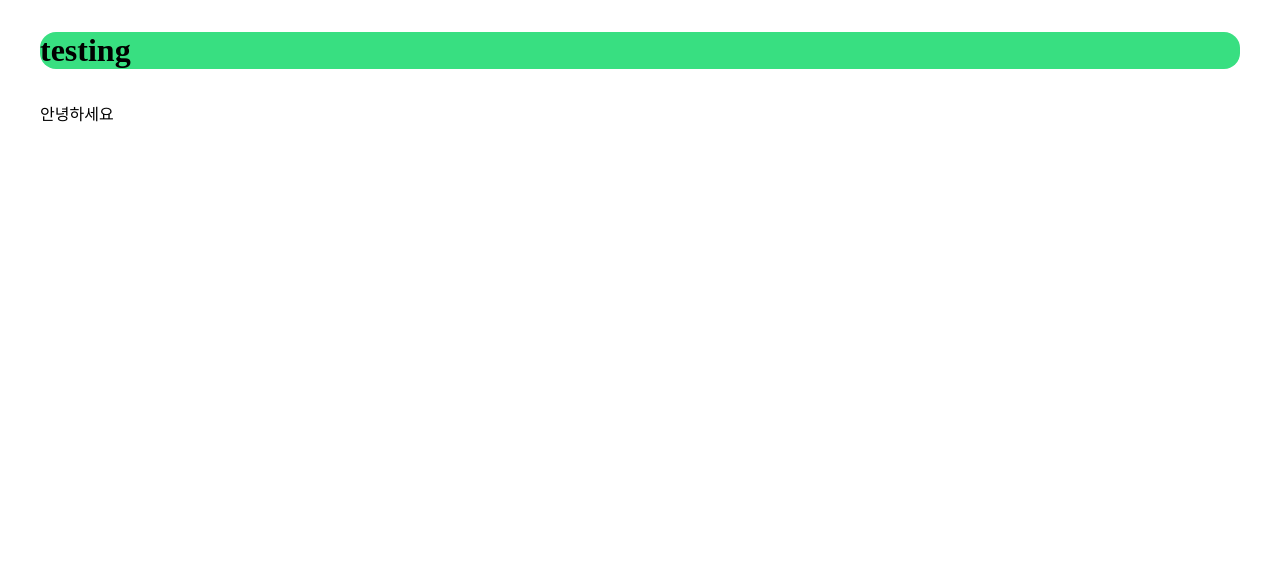
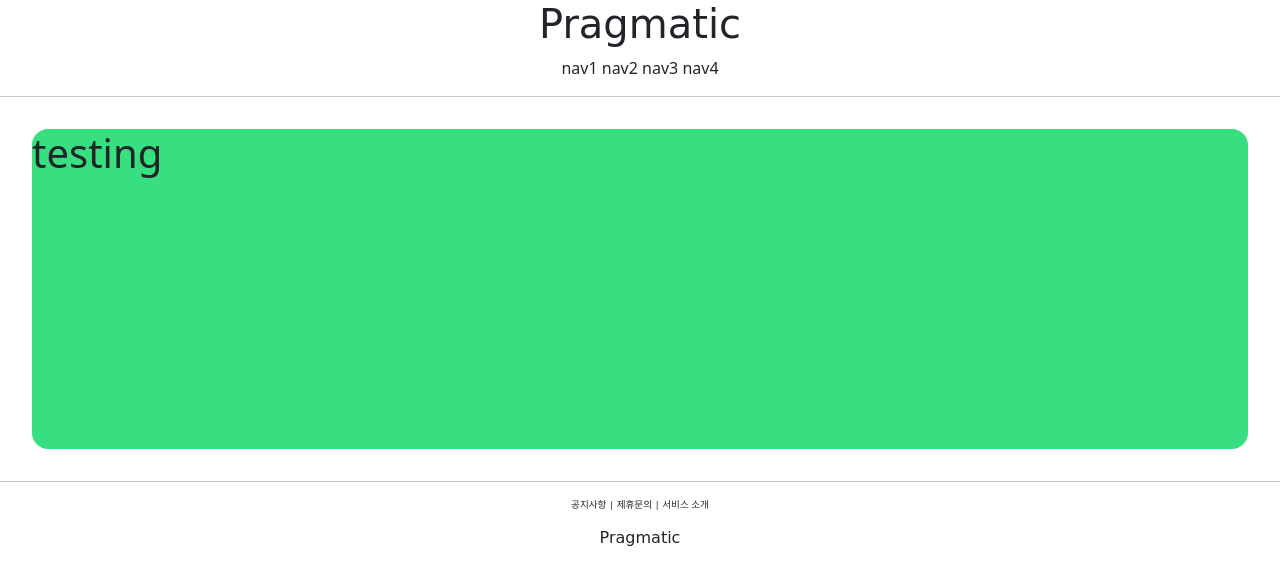
Before and after one commit to ElephantAnthony/2023_mentoPargmetic, a Django app: page /account/hello_world/ in a window 1280 px wide. Shown: the top 585 px of the page. Run offline with Django 4.2, Linux system fonts and the light colour scheme.

Commit message:
django course 10

```diff
--- a/accountapp/templates/accountapp/hello_world.html
+++ b/accountapp/templates/accountapp/hello_world.html
@@ -2,7 +2,7 @@
 
 {% block content %}
 
-    <div style="height: 20 rem; background-color: #38df81; border-radius: 1rem; margin: 2rem;">
+    <div style="height: 20rem; background-color: #38df81; border-radius: 1rem; margin: 2rem;">
         <h1>
           testing
         </h1>
--- a/templates/base.html
+++ b/templates/base.html
@@ -7,8 +7,12 @@
 
     {% include 'header.html' %}
 
+    <hr>
+
     {% block content %}
     {% endblock %}
+
+    <hr>
 
     {% include 'footer.html' %}
 
--- a/templates/footer.html
+++ b/templates/footer.html
@@ -1,3 +1,10 @@
- <div style="height: ５0 rem; background-color: #６０６５５０; border-radius: 1rem; margin: 2rem;">
-        안녕하세요
- </div>
+ <div style="text-align: center; margin-top: 2rem 0;">
+        <div style="font-size: .6rem;">
+            <span>공지사항</span> |
+            <span>제휴문의</span> |
+            <span>서비스 소개</span>
+        </div>
+        <div style="margin-top: 1rem;">
+            <h6 style="margin-top: 1rem; font-family: 'Bebas Neue', cursive;">Pragmatic</h6>
+        </div>
+    </div>
--- a/templates/head.html
+++ b/templates/head.html
@@ -2,4 +2,13 @@
 <head>
     <meta charset="UTF-8">
     <title>Pragmatic</title>
+
+    <!-- BOOTSTRAP LINK -->
+    <link href="https://cdn.jsdelivr.net/npm/bootstrap@5.2.0/dist/css/bootstrap.min.css" rel="stylesheet" integrity="sha384-gH2yIJqKdNHPEq0n4Mqa/HGKIhSkIHeL5AyhkYV8i59U5AR6csBvApHHNl/vI1Bx" crossorigin="anonymous">
+	<script src="https://cdn.jsdelivr.net/npm/bootstrap@5.2.0/dist/js/bootstrap.bundle.min.js" integrity="sha384-A3rJD856KowSb7dwlZdYEkO39Gagi7vIsF0jrRAoQmDKKtQBHUuLZ9AsSv4jD4Xa" crossorigin="anonymous"></script>
+
+    <!-- GOOGLE FONTS LINKS -->
+    <link rel="preconnect" href="https://fonts.googleapis.com">
+    <link rel="preconnect" href="https://fonts.gstatic.com" crossorigin>
+    <link href="https://fonts.googleapis.com/css2?family=Caveat&family=Noto+Sans+KR:wght@100&display=swap" rel="stylesheet">
 </head>
--- a/templates/header.html
+++ b/templates/header.html
@@ -1,3 +1,12 @@
-    <div style="height: 10 rem; background-color: #38df81; border-radius: 1rem; margin: 2rem;">
 
+    <div style="text-align: center; margin-bottom: 2rem 0;">
+        <div style="font-family: 'Bebas Neue', cursive;">
+            <h1>Pragmatic</h1>
+        </div>
+        <div>
+            <span>nav1</span>
+            <span>nav2</span>
+            <span>nav3</span>
+            <span>nav4</span>
+        </div>
     </div>
```
